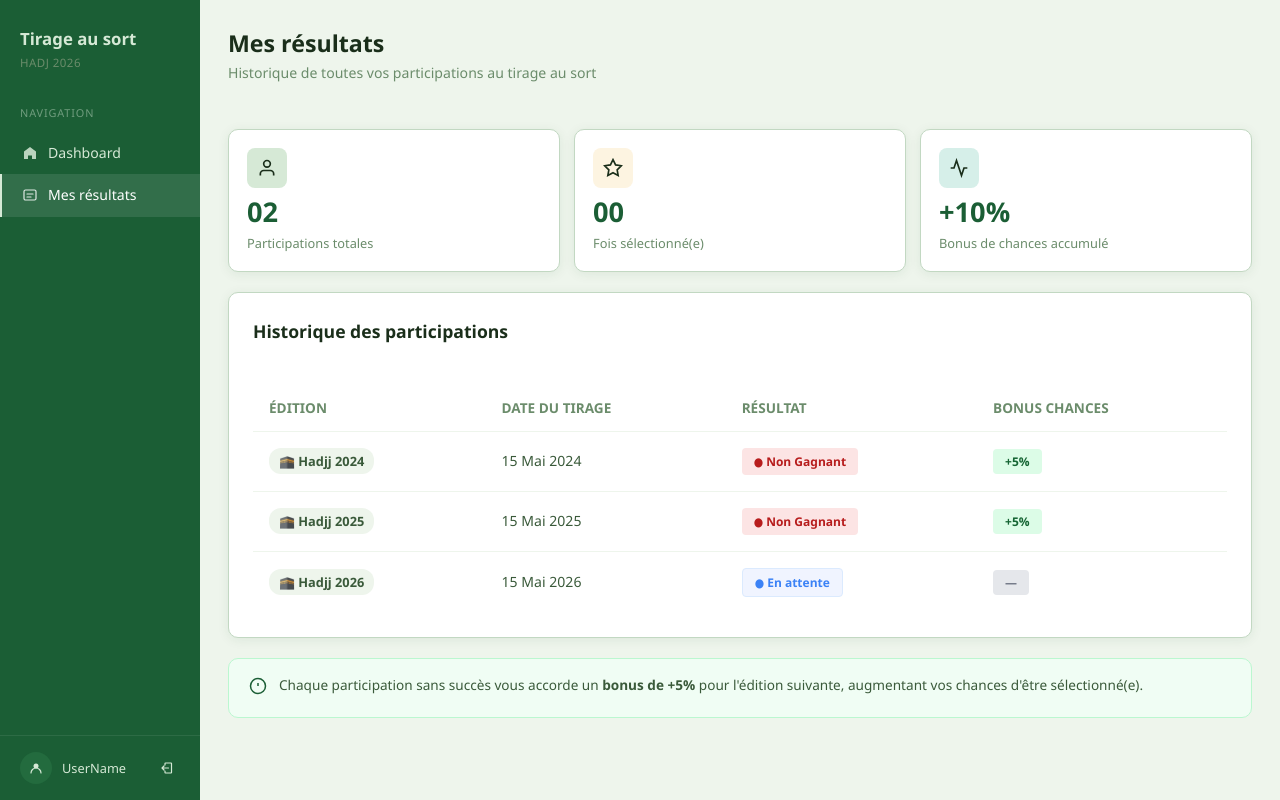
After one commit to lamisdahmani/PwebProject, a PHP site: page /UserResults.html in a window 1280 px wide. The commit adds this page. Run offline with PHP 8.4, Linux system fonts and the light colour scheme.

Commit message:
User results page /logout

```diff
--- a/UserView.css
+++ b/UserView.css
@@ -323,3 +323,194 @@ body:has(.layout) {
   .main        { padding: 16px; }
   .hero--dashboard { padding: 20px; }
 }
+
+
+/* Results Page Specific Styles */
+.results-container {
+  background: var(--white);
+  border: 1px solid var(--border);
+  border-radius: var(--radius);
+  padding: 24px;
+  box-shadow: var(--shadow);
+}
+
+.results-header {
+  font-size: 1.1rem;
+  font-weight: 700;
+  color: var(--text-dark);
+  margin-bottom: 20px;
+}
+
+.table-wrapper {
+  overflow-x: auto; /* For mobile responsiveness */
+}
+
+.results-table {
+  width: 100%;
+  border-collapse: collapse;
+  text-align: left;
+}
+
+.results-table th {
+  padding: 12px 16px;
+  font-size: 0.85rem;
+  color: var(--text-muted);
+  border-bottom: 1.5px solid var(--green-pale);
+  font-weight: 600;
+}
+
+.results-table td {
+  padding: 16px;
+  font-size: 0.88rem;
+  color: var(--text-mid);
+  border-bottom: 1px solid var(--green-pale);
+}
+
+.results-table tr:last-child td {
+  border-bottom: none;
+}
+
+/* Status Badges */
+.status-badge {
+  display: inline-block;
+  padding: 4px 12px;
+  border-radius: 4px;
+  font-size: 0.75rem;
+  font-weight: 600;
+}
+
+.status--pending {
+  background-color: #f0f4ff;
+  color: #3b82f6;
+  border: 1px solid #dbeafe;
+}
+
+.status--lose {
+  background-color: var(--badge-lose-bg);
+  color: var(--badge-lose-tx);
+}
+
+.status--win {
+  background-color: var(--badge-win-bg);
+  color: var(--badge-win-tx);
+}
+
+/* Mobile adjustments for table */
+@media (max-width: 600px) {
+  .results-table th, .results-table td {
+    padding: 10px;
+    font-size: 0.8rem;
+  }
+}
+
+/* Table Header  */
+.table-header-row {
+  display: flex;
+  justify-content: space-between;
+  align-items: center;
+  margin-bottom: 20px;
+}
+
+
+/* Info Alert Box */
+.info-alert {
+  background: #f0fdf4;
+  border: 1px solid #bbf7d0;
+  border-radius: var(--radius);
+  padding: 16px 20px;
+  display: flex;
+  align-items: flex-start;
+  gap: 12px;
+}
+
+.alert-icon { color: var(--green-dark); margin-top: 2px; }
+.alert-text { font-size: 0.85rem; color: var(--text-mid); line-height: 1.5; }
+
+/* Table Elements Enhancements */
+.edition-tag {
+  background: var(--green-pale);
+  padding: 4px 10px;
+  border-radius: 12px;
+  font-weight: 600;
+  font-size: 0.8rem;
+}
+
+.bonus-tag {
+  background: #dcfce7;
+  color: #166534;
+  padding: 4px 12px;
+  border-radius: 4px;
+  font-weight: 700;
+  font-size: 0.75rem;
+}
+
+/* --- LOGOUT MODAL STYLES --- */
+.modal-overlay {
+  position: fixed;
+  top: 0;
+  left: 0;
+  width: 100%;
+  height: 100%;
+  background: rgba(0, 0, 0, 0.5); /* Dims the background */
+  backdrop-filter: blur(4px);    /* Blurs the page behind it */
+  display: none;                /* HIDDEN BY DEFAULT */
+  align-items: center;
+  justify-content: center;
+  z-index: 9999;                /* Ensures it stays on top of everything */
+}
+
+.modal-card {
+  background: white;
+  padding: 32px;
+  border-radius: 16px;
+  width: 90%;
+  max-width: 400px;
+  text-align: center;
+  box-shadow: 0 10px 30px rgba(0,0,0,0.2);
+}
+
+.modal-icon {
+  width: 56px; height: 56px;
+  background: #fff5f5;
+  border-radius: 50%;
+  display: flex; align-items: center; justify-content: center;
+  margin: 0 auto 16px;
+}
+
+.modal-title {
+  font-size: 1.25rem;
+  font-weight: 700;
+  color: #1a1a1a;
+  margin-bottom: 8px;
+}
+
+.modal-text {
+  font-size: 0.95rem;
+  color: #666;
+  margin-bottom: 24px;
+}
+
+.modal-actions {
+  display: flex;
+  gap: 12px;
+}
+
+.btn-cancel {
+  flex: 1;
+  padding: 12px;
+  border: 1px solid #ddd;
+  background: white;
+  border-radius: 8px;
+  font-weight: 600;
+  cursor: pointer;
+}
+
+.btn-confirm {
+  flex: 1;
+  padding: 12px;
+  background: #b71c1c;
+  color: white;
+  border-radius: 8px;
+  text-decoration: none;
+  font-weight: 600;
+}
--- /dev/null
+++ b/Userresults.html
@@ -0,0 +1,166 @@
+<!DOCTYPE html>
+<html lang="fr">
+<head>
+<meta charset="UTF-8">
+<meta name="viewport" content="width=device-width, initial-scale=1.0">
+<title>Mes Résultats — Hadj 2026</title>
+<link rel="stylesheet" href="UserView.css">
+</head>
+<body>
+
+<div class="layout">
+  <div class="sidebar">
+    <div class="sidebar-logo">
+      <div class="sidebar-logo-text">Tirage au sort</div>
+      <div class="sidebar-logo-sub">Hadj 2026</div>
+    </div>
+    <div class="nav-label">Navigation</div>
+    <a href="Userdash.html" class="nav-item">
+      <svg class="nav-icon" viewBox="0 0 16 16" fill="none">
+        <path d="M2 6.5L8 2l6 4.5V14H10v-3.5H6V14H2V6.5z" fill="currentColor"/>
+      </svg>
+      Dashboard
+    </a>
+    <a href="UserResults.html" class="nav-item active">
+      <svg class="nav-icon" viewBox="0 0 16 16" fill="none">
+        <rect x="2" y="3" width="12" height="10" rx="1.5" stroke="currentColor" stroke-width="1.2" fill="none"/>
+        <path d="M5 7h6M5 10h4" stroke="currentColor" stroke-width="1.2" stroke-linecap="round"/>
+      </svg>
+      Mes résultats
+    </a>
+    <div class="sidebar-footer">
+      <div class="avatar">
+        <svg width="16" height="16" viewBox="0 0 16 16" fill="none">
+          <circle cx="8" cy="6" r="2.5" fill="#d6e9d6"/>
+          <path d="M3 13c0-2.761 2.239-5 5-5s5 2.239 5 5" stroke="#d6e9d6" stroke-width="1.2" stroke-linecap="round" fill="none"/>
+        </svg>
+      </div>
+      <span class="footer-name">UserName</span>
+      <div class="logout-btn" onclick="openLogoutModal()">
+        <svg width="14" height="14" viewBox="0 0 14 14" fill="none">
+          <path d="M9.5 7H3m0 0 2-2M3 7l2 2M6 4V2.5A.5.5 0 0 1 6.5 2H12a.5.5 0 0 1 .5.5v9a.5.5 0 0 1-.5.5H6.5a.5.5 0 0 1-.5-.5V10" stroke="#d6e9d6" stroke-width="1.2" stroke-linecap="round"/>
+        </svg>
+      </div>
+    </div>
+  </div>
+
+  <div class="main">
+    <div class="results-page-header">
+      <h1 class="hero-title" style="color: var(--text-dark); margin-bottom: 4px;">Mes résultats</h1>
+      <p class="hero-sub" style="color: var(--text-muted); margin-bottom: 24px;">Historique de toutes vos participations au tirage au sort</p>
+    </div>
+
+    <div class="stats-grid">
+      <div class="stat-card">
+        <div class="stat-icon stat-icon--green">
+          <svg width="20" height="20" viewBox="0 0 24 24" fill="none" stroke="currentColor" stroke-width="2"><path d="M20 21v-2a4 4 0 0 0-4-4H8a4 4 0 0 0-4 4v2"></path><circle cx="12" cy="7" r="4"></circle></svg>
+        </div>
+        <div class="stat-value">02</div>
+        <div class="stat-label">Participations totales</div>
+      </div>
+
+      <div class="stat-card">
+        <div class="stat-icon stat-icon--amber">
+          <svg width="20" height="20" viewBox="0 0 24 24" fill="none" stroke="currentColor" stroke-width="2"><polygon points="12 2 15.09 8.26 22 9.27 17 14.14 18.18 21.02 12 17.77 5.82 21.02 7 14.14 2 9.27 8.91 8.26 12 2"></polygon></svg>
+        </div>
+        <div class="stat-value">00</div>
+        <div class="stat-label">Fois sélectionné(e)</div>
+      </div>
+
+      <div class="stat-card">
+        <div class="stat-icon stat-icon--teal">
+          <svg width="20" height="20" viewBox="0 0 24 24" fill="none" stroke="currentColor" stroke-width="2"><polyline points="22 12 18 12 15 21 9 3 6 12 2 12"></polyline></svg>
+        </div>
+        <div class="stat-value">+10%</div>
+        <div class="stat-label">Bonus de chances accumulé</div>
+      </div>
+    </div>
+
+    <div class="results-container">
+      <div class="table-header-row">
+        <div class="results-header">Historique des participations</div>
+
+      </div>
+
+      <div class="table-wrapper">
+        <table class="results-table">
+          <thead>
+            <tr>
+              <th>ÉDITION</th>
+              <th>DATE DU TIRAGE</th>
+              <th>RÉSULTAT</th>
+              <th>BONUS CHANCES</th>
+            </tr>
+          </thead>
+          <tbody>
+            <tr>
+              <td><span class="edition-tag">🕋 Hadjj 2024</span></td>
+              <td>15 Mai 2024</td>
+              <td><span class="status-badge status--lose">● Non Gagnant</span></td>
+              <td><span class="bonus-tag">+5%</span></td>
+            </tr>
+            <tr>
+              <td><span class="edition-tag">🕋 Hadjj 2025</span></td>
+              <td>15 Mai 2025</td>
+              <td><span class="status-badge status--lose">● Non Gagnant</span></td>
+              <td><span class="bonus-tag">+5%</span></td>
+            </tr>
+            <tr>
+              <td><span class="edition-tag">🕋 Hadjj 2026</span></td>
+              <td>15 Mai 2026</td>
+              <td><span class="status-badge status--pending">● En attente</span></td>
+              <td><span class="bonus-tag" style="background: #e5e7eb; color: #6b7280;">—</span></td>
+            </tr>
+          </tbody>
+        </table>
+      </div>
+    </div>
+
+    <div class="info-alert">
+      <div class="alert-icon">
+        <svg width="18" height="18" viewBox="0 0 24 24" fill="none" stroke="currentColor" stroke-width="2"><circle cx="12" cy="12" r="10"></circle><line x1="12" y1="8" x2="12" y2="12"></line><line x1="12" y1="16" x2="12.01" y2="16"></line></svg>
+      </div>
+      <div class="alert-text">
+        Chaque participation sans succès vous accorde un <strong>bonus de +5%</strong> pour l'édition suivante, augmentant vos chances d'être sélectionné(e).
+      </div>
+    </div>
+  </div>
+</div>
+
+<div id="logoutModal" class="modal-overlay">
+  <div class="modal-card">
+    <div class="modal-icon">
+      <svg width="24" height="24" viewBox="0 0 24 24" fill="none" stroke="#b71c1c" stroke-width="2">
+        <path d="M9 21H5a2 2 0 0 1-2-2V5a2 2 0 0 1 2-2h4M16 17l5-5-5-5M21 12H9" stroke-linecap="round" stroke-linejoin="round"/>
+      </svg>
+    </div>
+    <div class="modal-title">Se déconnecter ?</div>
+    <div class="modal-text">Êtes-vous sûr(e) de vouloir quitter votre session ?</div>
+    <div class="modal-actions">
+      <button class="btn-cancel" onclick="closeLogoutModal()">Annuler</button>
+      <a href="index.html" class="btn-confirm">Se déconnecter</a>
+    </div>
+  </div>
+</div>
+
+<script>
+  const modal = document.getElementById('logoutModal');
+
+  function openLogoutModal() {
+    modal.style.display = 'flex';
+  }
+
+  function closeLogoutModal() {
+    modal.style.display = 'none';
+  }
+
+  // Close modal if user clicks the background overlay
+  window.onclick = function(event) {
+    if (event.target == modal) {
+      closeLogoutModal();
+    }
+  }
+</script>
+
+</body>
+</html>
```
Also changed, not shown: Userdash.html (+43 -14 lines).
